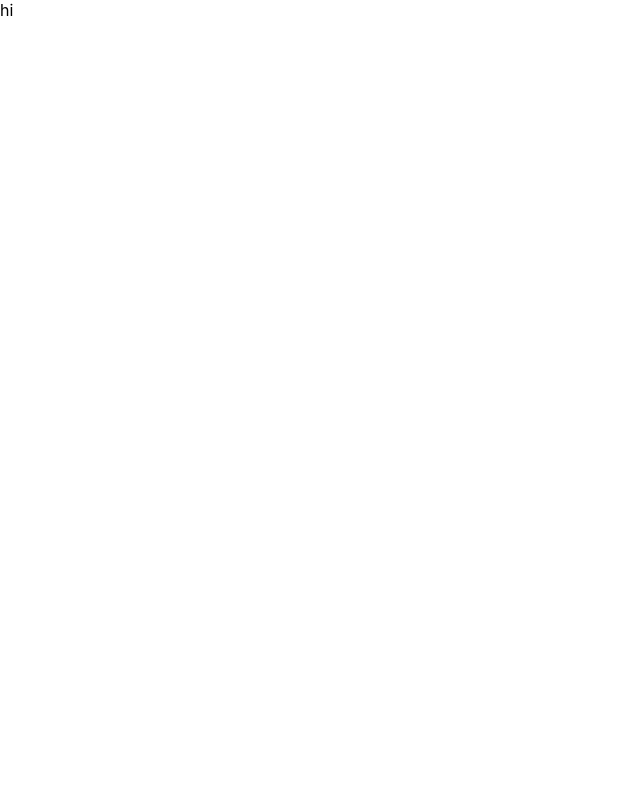
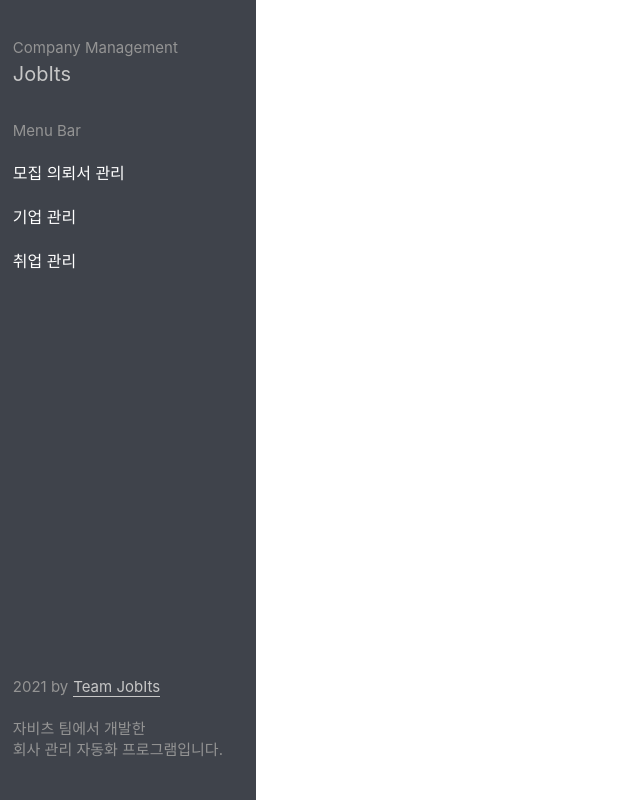
Before and after one commit to JobITs-DSM/Agatha, a Next.js app: page / in a window 1280 px wide. Shown: the whole page, without its empty margins (0-640 px from the left). Built offline with nearby package versions, Linux system fonts and the light colour scheme.

Commit message:
UPDATE: SideBar Publishing

```diff
--- a/pages/index.tsx
+++ b/pages/index.tsx
@@ -4,7 +4,6 @@ export default function Home() {
   return (
     <Container>
       <SideBar />
-      <div>hi</div>
     </Container>
   );
 }
--- a/src/component/SideBar/SideBar.tsx
+++ b/src/component/SideBar/SideBar.tsx
@@ -1,10 +1,35 @@
 import { FC } from "react";
 import * as S from "./styles";
+import { useRouter } from "next/router";
+import { color } from "../../../styles";
 
 const Header: FC = (): JSX.Element => {
-  return (<S.SideBarContainer>
+  const router = useRouter();
 
-  </S.SideBarContainer>);
+  return (
+    <S.SideBarContainer>
+      <S.Introduction>
+        <S.DetailText>Company Management</S.DetailText>
+        <S.NameText>JobIts</S.NameText>
+      </S.Introduction>
+      <S.MenuTab>
+        <S.MenuTabText>Menu Bar</S.MenuTabText>
+        <S.MenuLinks href="/recruitment" background={router.pathname === "/recruitment" ? `${color.blue200}` : "inherit"}>모집 의뢰서 관리</S.MenuLinks>
+        <S.MenuLinks href="/enterprise" background={router.pathname === "/enterprise" ? `${color.blue200}` : "inherit"}>기업 관리</S.MenuLinks>
+        <S.MenuLinks href="/employment" background={router.pathname === "/employment" ? `${color.blue200}` : "inherit"}>취업 관리</S.MenuLinks>
+      </S.MenuTab>
+      <S.Footer>
+        <S.ByTeam>
+          <S.Text>2021 by</S.Text>
+          <S.Team>Team JobIts</S.Team>
+        </S.ByTeam>
+        <S.ExplanationBox>
+          <S.Text>자비츠 팀에서 개발한</S.Text>
+          <S.Text>회사 관리 자동화 프로그램입니다.</S.Text>
+        </S.ExplanationBox>
+      </S.Footer>
+    </S.SideBarContainer>
+  );
 };
 
 export default Header;
--- a/src/component/SideBar/styles.ts
+++ b/src/component/SideBar/styles.ts
@@ -1,7 +1,84 @@
 import styled from "@emotion/styled";
+import Link from "next/link";
 import { color } from "../../../styles";
 
 export const SideBarContainer = styled.div`
-    height: 100vh;
+  height: 100vh;
+  background-color: ${color.gray500};
+  width: 256px;
+  color: ${color.gray100};
+  display: flex;
+  flex-direction: column;
+  padding: 3% 1%;
+  position: relative;
+`;
 
+export const Introduction = styled.div`
+  display: flex;
+  gap: 5px;
+  flex-direction: column;
 `;
+
+export const DetailText = styled.div`
+  color: ${color.gray300};
+  font-size: 15px;
+`;
+
+export const NameText = styled.div`
+  color: ${color.gray200};
+  font-size: 20px;
+`;
+
+export const MenuTab = styled.div`
+  display: flex;
+  flex-direction: column;
+  margin-top: 15%;
+  gap: 20px;
+`;
+
+export const MenuTabText = styled.div`
+  font-size: 15px;
+  color: ${color.gray300};
+`;
+
+export const MenuLinks = styled(Link)<{background}>`
+  outline: none;
+  text-decoration: none;
+  font-size: 17px;
+  background-color: ${props => props.background};
+`;
+
+export const Footer = styled.div`
+  display: flex;
+  width: 100%;
+  flex-direction: column;
+  gap: 20px;
+  position: absolute;
+  transform: translateY(-50%);
+  bottom: 0;
+`;
+
+export const ByTeam = styled.div`
+    display: flex;
+    gap: 5px;
+`;
+
+export const Text = styled.div`
+    font-size: 15px;
+    color: ${color.gray300};
+`;
+
+export const Team = styled.div`
+    font-size: 15px;
+    color: ${color.gray200};
+    border-bottom: 1px solid ${color.gray200};
+`;
+
+export const ExplanationBox = styled.div`
+  display: flex;
+  flex-direction: column;
+`;
+
+export const Explanation = styled.div`
+
+`
```
Also changed, not shown: pages/recruitment.tsx (added, +12 -0 lines).
